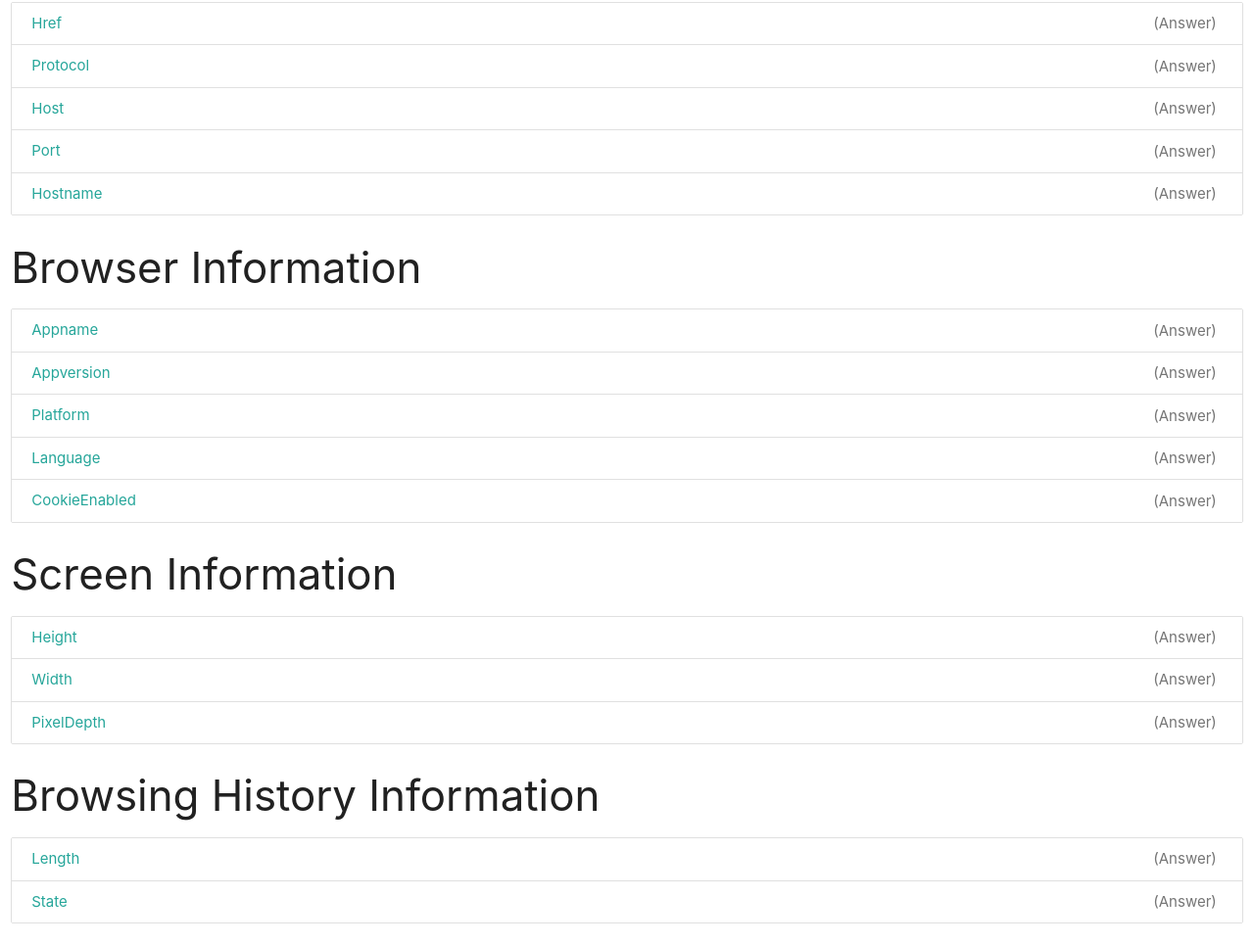
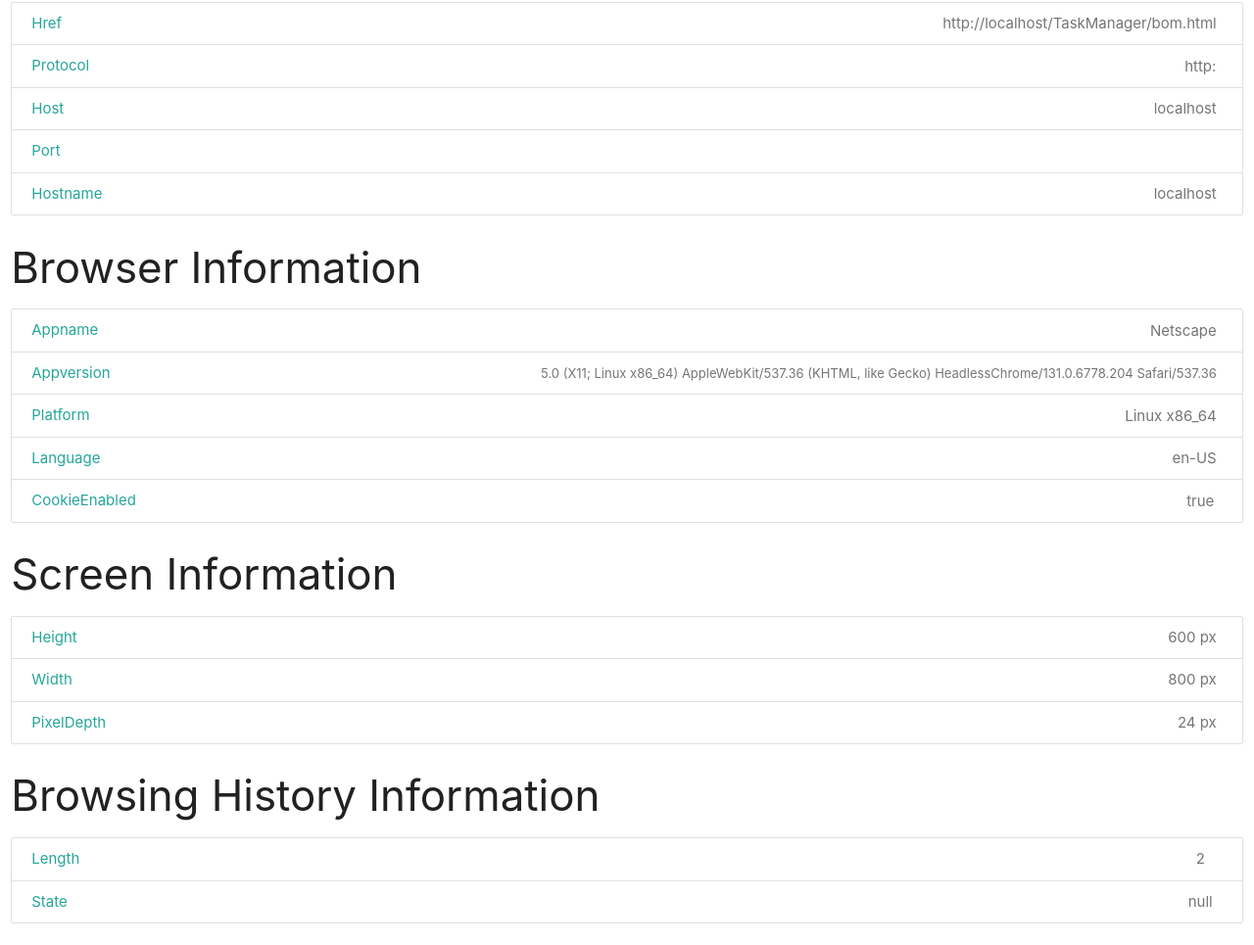
Before and after one commit to Tek58/Web-Development-Lab, a plain HTML site: page TaskManager/bom.html in a window 1280 px wide. Shown: the part 157-1122 px from the top of the page at 98% size. Drawn offline with nearby package versions, Linux system fonts and the light colour scheme.

Commit message:
bom.html and bom.js finished

```diff
--- a/TaskManager/assets/js/bom.js
+++ b/TaskManager/assets/js/bom.js
@@ -8,3 +8,38 @@ Follow the Instruction on the comments
 Adding Extra is Possible if you want to explore more ...
 Good Luck !!!
 */
+
+//Location info
+
+
+var url = window.location;
+// var url = document.createElement('a')
+// url.href = 'https://developer.mozilla.org:8080/en-US/search?q=URL#search-results-close-container'
+// url.href = 'file:///E:/Tekle/Class%20files/Files/Web/Labs/Lab%20-%2005%20DOM%20&%20BOM/TaskManager/bom.html'
+document.getElementById('href').innerHTML =  url.href;
+document.getElementById('protocol').innerHTML =  url.protocol;
+document.getElementById('host').innerHTML =  url.host;
+document.getElementById('hostName').innerHTML =  url.hostname;
+document.getElementById('port').innerHTML =  url.port;
+
+//Browser Info
+document.getElementById('appName').innerHTML =  navigator.appName ;
+document.getElementById('appVersion').innerHTML =  navigator.appVersion;
+document.getElementById('platform').innerHTML =  navigator.platform;
+document.getElementById('language').innerHTML =  navigator.language;
+document.getElementById('cookieEnabled').innerHTML =  (navigator.cookieEnabled);
+
+
+//Screen Information
+document.getElementById('height').innerHTML =  window.screen.height + ' px';
+document.getElementById('width').innerHTML =  window.screen.width + ' px';
+document.getElementById('pixelDepth').innerHTML =  window.screen.pixelDepth + ' px';
+
+
+//Browsing History Information
+document.getElementById('length').innerHTML =  history.length;
+if (history.state === null) {
+    document.getElementById('state').innerHTML = 'null';
+}else{
+    document.getElementById('state').innerHTML = history.state;
+}
--- a/TaskManager/bom.html
+++ b/TaskManager/bom.html
@@ -11,7 +11,7 @@
     <!-- Custom Css -->
     <link rel="stylesheet" href="assets/css/style.css">
 
-    <link rel="shortcut icon" type="image/svg" href="assets/img/tasks-solid.svg" />
+    <link rel="shortcut icon" type="image/svg" href="assets/images/tasks-solid.svg" />
     <title>Task List App</title>
 </head>
 
@@ -45,33 +45,33 @@
             <h3>Location Information </h3>
             <div class="collection">
 
-                <a href="#!" class="collection-item">Href<span class="badge">(Answer)</span></a>
-                <a href="#!" class="collection-item">Protocol<span class="badge">(Answer)</span></a>
-                <a href="#!" class="collection-item">Host<span class="badge">(Answer)</span></a>
-                <a href="#!" class="collection-item">Port<span class="badge">(Answer)</span></a>
-                <a href="#!" class="collection-item">Hostname<span class="badge">(Answer)</span></a>
+                <a href="#!" class="collection-item" >Href<span class="badge" id="href">(Answer)</span></a>
+                <a href="#!" class="collection-item" >Protocol<span class="badge" id="protocol">(Answer)</span></a>
+                <a href="#!" class="collection-item" >Host<span class="badge" id="host">(Answer)</span></a>
+                <a href="#!" class="collection-item" >Port<span class="badge" id="port">(Answer)</span></a>
+                <a href="#!" class="collection-item" >Hostname<span class="badge" id="hostName">(Answer)</span></a>
             </div>
 
             <h3>Browser Information </h3>
             <div class="collection">
 
-                <a href="#!" class="collection-item">Appname<span class="badge">(Answer)</span></a>
-                <a href="#!" class="collection-item">Appversion<span class="badge">(Answer)</span></a>
-                <a href="#!" class="collection-item">Platform<span class="badge">(Answer)</span></a>
-                <a href="#!" class="collection-item">Language<span class="badge">(Answer)</span></a>
-                <a href="#!" class="collection-item">CookieEnabled<span class="badge">(Answer)</span></a>
+                <a href="#!" class="collection-item" >Appname<span class="badge" id="appName">(Answer)</span></a>
+                <a href="#!" class="collection-item" >Appversion<span class="badge" id="appVersion" style="font-size: small;">(Answer)</span></a>
+                <a href="#!" class="collection-item" >Platform<span class="badge" id="platform">(Answer)</span></a>
+                <a href="#!" class="collection-item" >Language<span class="badge" id="language">(Answer)</span></a>
+                <a href="#!" class="collection-item" >CookieEnabled<span class="badge" id="cookieEnabled">(Answer)</span></a>
             </div>
             <h3>Screen Information </h3>
             <div class="collection">
-                <a href="#!" class="collection-item">Height<span class="badge">(Answer)</span></a>
-                <a href="#!" class="collection-item">Width<span class="badge">(Answer)</span></a>
-                <a href="#!" class="collection-item">PixelDepth<span class="badge">(Answer)</span></a>
+                <a href="#!" class="collection-item" >Height<span class="badge" id="height">(Answer)</span></a>
+                <a href="#!" class="collection-item" >Width<span class="badge" id="width">(Answer)</span></a>
+                <a href="#!" class="collection-item" >PixelDepth<span class="badge" id="pixelDepth">(Answer)</span></a>
             </div>
 
             <h3>Browsing History Information </h3>
             <div class="collection">
-                <a href="#!" class="collection-item">Length<span class="badge">(Answer)</span></a>
-                <a href="#!" class="collection-item">State<span class="badge">(Answer)</span></a>
+                <a href="#!" class="collection-item" >Length<span class="badge" id="length">(Answer)</span></a>
+                <a href="#!" class="collection-item" >State<span class="badge" id="state">(Answer)</span></a>
             </div>
         </div>
 
```
